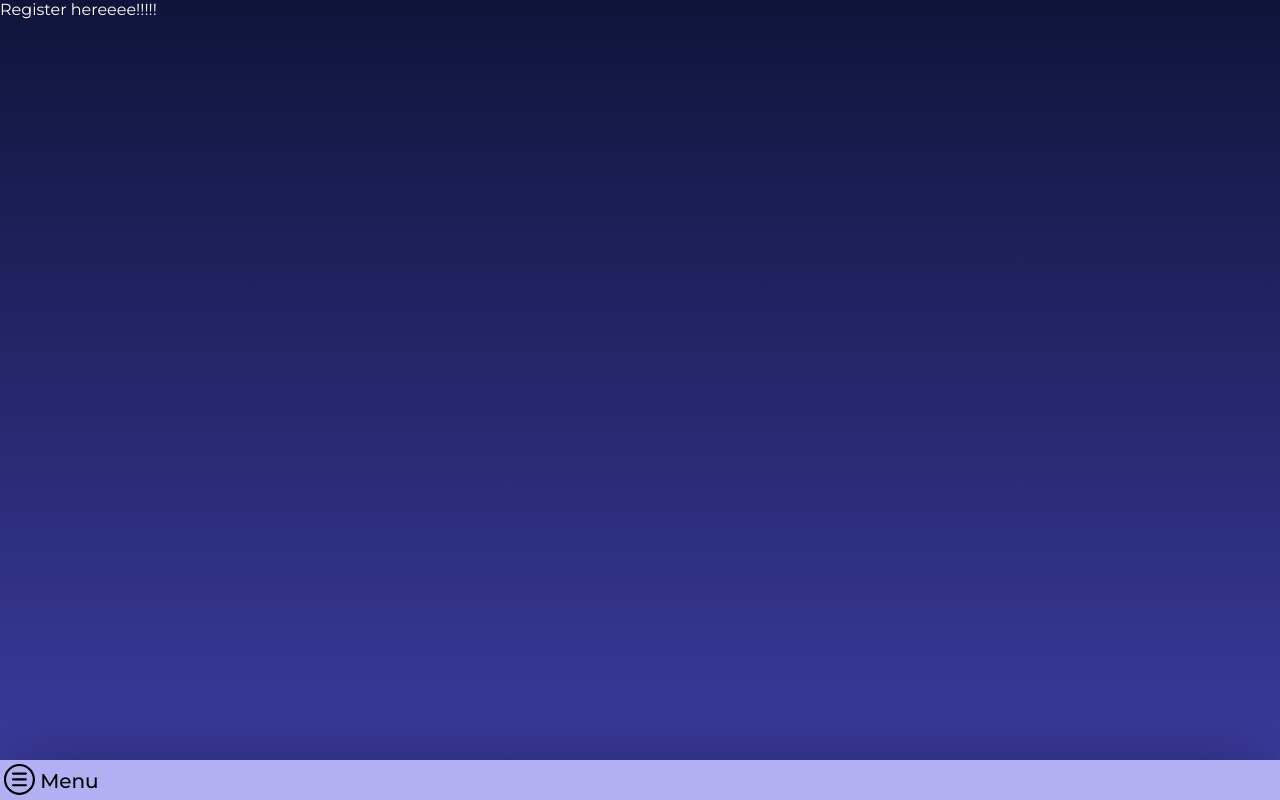
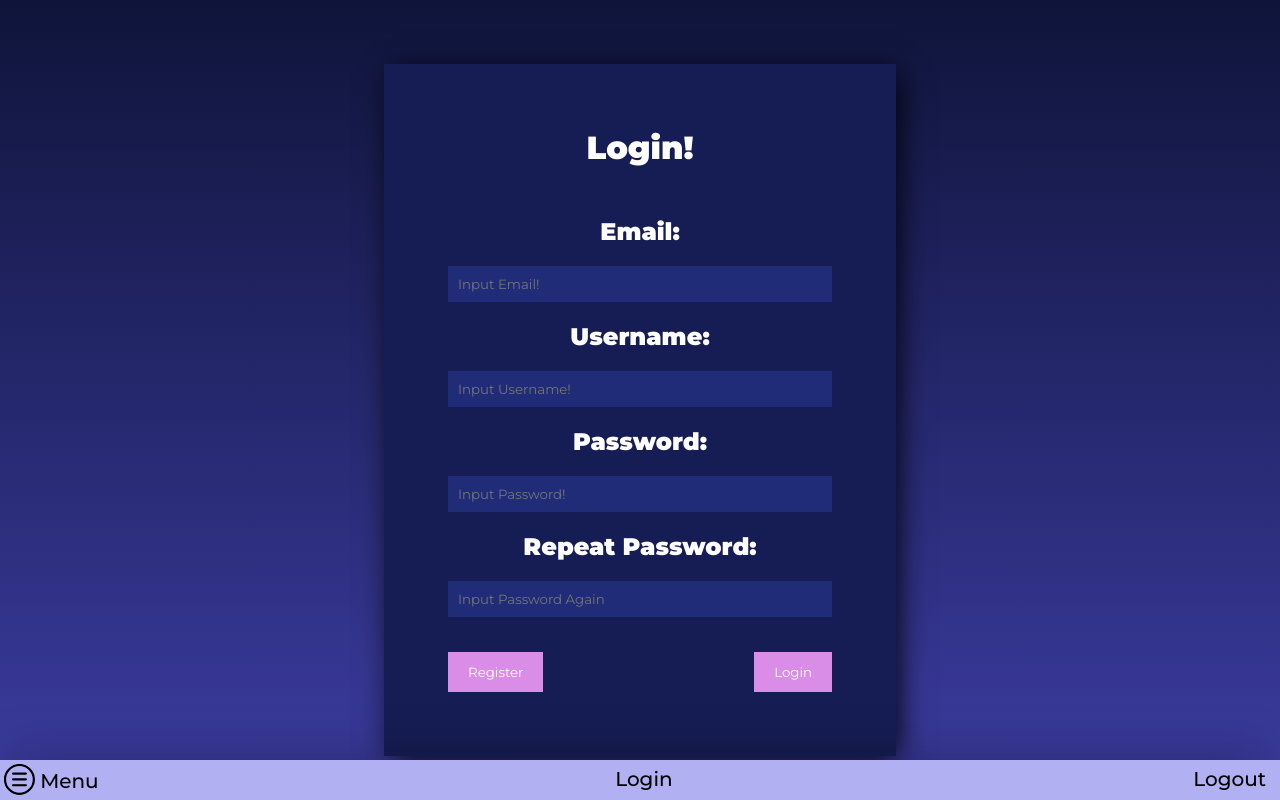
Before and after one commit to FrederikBRoth/RevampedWebsite, a React (Create React App) app: page /register in a window 1280 px wide. Built offline with nearby package versions, Linux system fonts and the light colour scheme.

Commit message:
Created Login Page

```diff
--- a/package.json
+++ b/package.json
@@ -15,7 +15,8 @@
 		"start": "PORT=3001 react-scripts start",
 		"build": "react-scripts build",
 		"test": "react-scripts test",
-		"eject": "react-scripts eject"
+		"eject": "react-scripts eject",
+		"deploy": "react-scripts build && scp -r ./build/* frederik@federicoshytte.dk:/var/www/federicoshytte.dk/html"
 	},
 	"eslintConfig": {
 		"extends": "react-app"
--- a/public/MainStyle.css
+++ b/public/MainStyle.css
@@ -15,3 +15,32 @@ body {
 		rgb(60, 60, 161) 100%
 	);
 }
+
+/*
+Title CSS
+*/
+.websitetitle {
+	grid-area: title;
+	background-image: url(./assets/clipbackground.png);
+	width: 100%;
+	background-size: cover;
+}
+
+.websitetitle .title {
+	position: inherit;
+	margin-top: 36vh;
+	font-size: 50px;
+	text-align: center;
+	font-weight: 900;
+	background-color: rgb(22, 29, 84);
+}
+
+.textclip {
+	/* what will show through the text
+        ~ or ~
+       what will be the background of that element */
+	position: relative;
+	background: url(./assets/clipbackground.png);
+	-webkit-text-fill-color: transparent;
+	-webkit-background-clip: text;
+	background-clip: text;
--- a/src/App.js
+++ b/src/App.js
@@ -13,7 +13,15 @@ import LoginPage from "./pages/LoginPage";
 import RegistrationPage from "./pages/RegistrationPage";
 
 function App() {
-	const [loggedIn, setLoggedIn] = useState();
+	const [user, setUser] = useState({ username: null, loggedIn: false });
+
+	function checkloggedIn() {
+		if (user !== undefined && user.loggedIn === true) {
+			return true;
+		} else {
+			return false;
+		}
+	}
 	return (
 		<div>
 			<Router>
@@ -21,24 +29,24 @@ function App() {
 					<Route
 						exact
 						path="/"
-						render={props => <MainPage {...props} loggedIn={loggedIn} />}
+						render={props => <MainPage {...props} user={user} />}
 					/>
 					<Route
 						exact
 						path="/answerquestion/"
-						render={props => <AnswerPage {...props} loggedIn={loggedIn} />}
+						render={props => <AnswerPage {...props} user={user} />}
 					/>
 					<Route
 						exact
 						path="/login/"
-						render={props => <LoginPage {...props} loggedIn={loggedIn} />}
+						render={props => (
+							<LoginPage {...props} user={user} setUser={setUser} />
+						)}
 					/>
 					<Route
 						exact
 						path="/register/"
-						render={props => (
-							<RegistrationPage {...props} loggedIn={loggedIn} />
-						)}
+						render={props => <RegistrationPage {...props} user={user} />}
 					/>
 					<Route
 						path="/404"
@@ -52,7 +60,7 @@ function App() {
 					/>
 					<Redirect to="/404" />
 				</Switch>
-				<Footer />
+				<Footer user={user} setUser={setUser} checkloggedIn={checkloggedIn} />
 			</Router>
 		</div>
 	);
--- a/src/components/Footer.js
+++ b/src/components/Footer.js
@@ -1,6 +1,7 @@
 import React, { useState } from "react";
 import Navbar from "./Navbar";
 import "../stylesheets/FooterStyle.css";
+import { userInfo } from "os";
 // import styled, { keyframes } from "styled-components";
 // import { fadeIn} from "react-animations";
 
@@ -9,7 +10,7 @@ import "../stylesheets/FooterStyle.css";
 // const FadeinUpAni = styled.div`
 // 	animation: 0.5s ${fadeInUpAni};
 // `;
-function Footer() {
+function Footer(props) {
 	const [navbarOpen, setNavbarOpen] = useState(false);
 
 	function handleClick() {
@@ -22,6 +23,7 @@ function Footer() {
 		<div>
 			<Navbar handleClick={handleClick} />
 			<footer>
+				<div className="footer-left">
 					<svg
 						className="nav-icon"
 						onClick={handleClick}
@@ -31,6 +33,14 @@ function Footer() {
 						<path d="m 28.944882,0.94488192 c -15.439,0 -28.00000008,12.56100008 -28.00000008,28.00000008 0,15.439 12.56100008,28 28.00000008,28 15.439,0 28,-12.561 28,-28 0,-15.439 -12.561,-28.00000008 -28,-28.00000008 z m 0,54.00000008 c -14.337,0 -26.0000001,-11.664 -26.0000001,-26 0,-14.336 11.6630001,-26.0000001 26.0000001,-26.0000001 14.337,0 26,11.6640001 26,26.0000001 0,14.336 -11.663,26 -26,26 z m 12,-38 h -24 c -0.553,0 -1,0.448 -1,1 0,0.552 0.447,1 1,1 h 24 c 0.553,0 1,-0.448 1,-1 0,-0.552 -0.447,-1 -1,-1 z m 0,11 h -24 c -0.553,0 -1,0.448 -1,1 0,0.552 0.447,1 1,1 h 24 c 0.553,0 1,-0.448 1,-1 0,-0.552 -0.447,-1 -1,-1 z m 0,11 h -24 c -0.553,0 -1,0.448 -1,1 0,0.552 0.447,1 1,1 h 24 c 0.553,0 1,-0.448 1,-1 0,-0.552 -0.447,-1 -1,-1 z" />
 					</svg>
 					<label>Menu</label>
+				</div>
+				{}
+				<div className="footer-right">
+					<label>Login</label>
+				</div>
+				<div className="footer-right">
+					<label>Logout</label>
+				</div>
 			</footer>
 		</div>
 	);
--- a/src/pages/LoginPage.js
+++ b/src/pages/LoginPage.js
@@ -1,11 +1,70 @@
-import React from "react";
-
+import React, { useState } from "react";
+import { Login } from "../apiCaller";
+import { Link, Redirect } from "react-router-dom";
 import "../stylesheets/LoginRegisterStyle.css";
 
-function LoginPage() {
+function LoginPage(props) {
+	const [username, setUsername] = useState("");
+	const [password, setPassword] = useState("");
+	const [errorMessage, setErrorMessage] = useState("");
+
+	function handleChange(event) {
+		const { value, name } = event.target;
+		if (name === "username") {
+			setUsername(value);
+		} else {
+			setPassword(value);
+		}
+	}
+
+	async function handleLogin(event) {
+		event.preventDefault();
+		try {
+			const data = await Login(username, password);
+			props.setUser(data);
+		} catch (error) {
+			setErrorMessage(error.message);
+		}
+	}
+
+	if (props.user !== undefined && props.user.loggedIn === true) {
+		return <Redirect to="/" />;
+	}
 	return (
 		<div className="login-register-container">
-			<div className="login-register-form"></div>
+			<div className="login-register-form">
+				<h1>Login!</h1>
+				<div className="login-register-inputs">
+					<form onSubmit={handleLogin}>
+						<h2>Username:</h2>
+						<input
+							type="text"
+							name="username"
+							placeholder="Input Username!"
+							value={username}
+							onChange={handleChange}
+						/>
+						<h2>Password:</h2>
+						<input
+							type="password"
+							name="password"
+							placeholder="Input Password!"
+							value={password}
+							onChange={handleChange}
+						/>
+						<button name="submit" hidden={true} />
+					</form>
+					<div className="login-register-buttons">
+						<button name="login" onClick={handleLogin}>
+							Login
+						</button>
+						<label>{errorMessage}</label>
+						<Link to="/register">
+							<button name="login">Register</button>
+						</Link>
+					</div>
+				</div>
+			</div>
 		</div>
 	);
 }
--- a/src/pages/RegistrationPage.js
+++ b/src/pages/RegistrationPage.js
@@ -1,12 +1,108 @@
-import React from "react";
+import React, { useState } from "react";
+import { Link, Redirect } from "react-router-dom";
+import "../stylesheets/LoginRegisterStyle.css";
+import { Register } from "../apiCaller";
+function RegistrationPage() {
+	const [username, setUsername] = useState("");
+	const [email, setEmail] = useState("");
+	const [password, setPassword] = useState("");
+	const [repeatPassword, setRepeatPassword] = useState("");
+	const [errorMessage, setErrorMessage] = useState("");
 
-function RegistrationPage() {
+	function handleChange(event) {
+		const { name, value } = event.target;
+		switch (name) {
+			case "username":
+				setUsername(value);
+				break;
+			case "email":
+				setEmail(value);
+				break;
+			case "password":
+				setPassword(value);
+				break;
+			case "repeatPassword":
+				setRepeatPassword(value);
+				break;
+			default:
+		}
+	}
+
+	function samePassword() {
+		if (password === repeatPassword) {
+			return true;
+		} else {
+			return false;
+		}
+	}
+
+	async function handleRegister(event) {
+		if (samePassword()) {
+			try {
+				event.preventDefault();
+				const data = await Register(username, password, email);
+			} catch (error) {
+				setErrorMessage(error.message);
+			}
+		}
+	}
+
 	return (
-		<main>
-			<div className="awd">
-				<p>Register hereeee!!!!!</p>
+		<div className="login-register-container">
+			<div className="login-register-form">
+				<h1>Login!</h1>
+				<div className="login-register-inputs">
+					<form onSubmit={handleRegister}>
+						<h2>Email:</h2>
+						<input
+							type="email"
+							name="email"
+							placeholder="Input Email!"
+							value={email}
+							onChange={handleChange}
+						/>
+						<h2>Username:</h2>
+						<input
+							type="text"
+							name="username"
+							placeholder="Input Username!"
+							value={username}
+							onChange={handleChange}
+						/>
+						<h2>Password:</h2>
+						<input
+							type="password"
+							name="password"
+							placeholder="Input Password!"
+							value={password}
+							onChange={handleChange}
+						/>
+						<h2>Repeat Password:</h2>
+						<input
+							type="password"
+							name="repeatPassword"
+							placeholder="Input Password Again"
+							value={repeatPassword}
+							onChange={handleChange}
+						/>
+
+						<button name="submit" hidden={true} />
+					</form>
+					<div className="login-register-buttons">
+						<button name="login" onClick={handleRegister}>
+							Register
+						</button>
+						<label>
+							{samePassword() ? errorMessage : "Passwords dont match!"}
+						</label>
+
+						<Link to="/login">
+							<button name="login">Login</button>
+						</Link>
+					</div>
+				</div>
 			</div>
-		</main>
+		</div>
 	);
 }
 export default RegistrationPage;
--- a/src/stylesheets/FooterStyle.css
+++ b/src/stylesheets/FooterStyle.css
@@ -11,20 +11,42 @@ footer {
 	-moz-box-shadow: -1px 1px 56px -11px rgba(0, 0, 0, 0.75);
 	box-shadow: -1px 1px 56px -11px rgba(0, 0, 0, 0.75);
 	padding: 4px;
+	display: flex;
+	justify-content: space-between;
 }
 
-footer svg {
+.footer-left {
+	height: 100%;
+}
+
+.footer-left svg {
 	position: relative;
 	height: 100%;
 }
 
-footer label {
+.footer-left label {
 	height: 40px;
 	margin-left: 10px;
 	vertical-align: middle;
 	display: inline-block;
 	color: black;
 	transform: translate(-10%, -8%);
+	font-weight: 500;
+	font-size: 20px;
+}
+
+.footer-right {
+	height: 100%;
+}
+
+.footer-right label {
+	height: 40px;
+	margin-right: 10px;
+	margin-top: 3px;
+	vertical-align: middle;
+	display: inline-block;
+	color: black;
+
 	font-weight: 500;
 	font-size: 20px;
 }
--- a/src/stylesheets/LoginRegisterStyle.css
+++ b/src/stylesheets/LoginRegisterStyle.css
@@ -1,4 +1,55 @@
-.login-register {
+.login-register-container {
+	position: inherit;
 	height: 100%;
-	background-color: black;
+	text-align: center;
+	padding-top: 5%;
 }
+
+.login-register-form {
+	display: inline-block;
+	height: 100%;
+	width: 40%;
+	padding: 10px;
+	overflow: auto;
+	background-color: rgb(22, 29, 84);
+	-webkit-box-shadow: 5px 5px 29px -4px #000000;
+	box-shadow: 5px 5px 29px -4px #000000;
+	padding: 5% 0 5% 0;
+}
+
+.login-register-inputs {
+	position: inherit;
+	align-items: center;
+	padding-top: 50px;
+}
+
+.login-register-inputs input {
+	display: inline-block;
+	width: 75%;
+	border: 0;
+	margin: 20px 10px 20px 10px;
+	padding: 10px;
+	background-color: rgb(33, 44, 121);
+}
+
+.login-register-buttons {
+	display: flex;
+	margin: 15px 12.5% 0% 12.5%;
+	justify-content: space-between;
+}
+
+.login-register-buttons label {
+	width: 50%;
+}
+
+.login-register-buttons button {
+	padding: 10px 20px 10px 20px;
+	border: 0;
+	height: 5vh;
+	background-color: #d98de7;
+	transition: background-color 0.2s;
+}
+
+.login-register-buttons button:hover {
+	background-color: #a569af;
+}
--- a/src/stylesheets/MainpageStyle.css
+++ b/src/stylesheets/MainpageStyle.css
@@ -10,39 +10,9 @@ Grid Setup
 	grid-gap: 5px;
 }
 
-/*
-Title CSS
-*/
-.websitetitle {
-	grid-area: title;
-	background-image: url(./assets/clipbackground.png);
-	width: 100%;
-	background-size: cover;
-}
-
-.websitetitle .title {
-	position: inherit;
-	margin-top: 36vh;
-	font-size: 50px;
-	text-align: center;
-	font-weight: 900;
-	background-color: rgb(22, 29, 84);
-}
-
-.textclip {
-	/* what will show through the text
-        ~ or ~
-       what will be the background of that element */
-	position: relative;
-	background: url(./assets/clipbackground.png);
-	-webkit-text-fill-color: transparent;
-	-webkit-background-clip: text;
-	background-clip: text;
-
-	/* fallback text color
+/* fallback text color
         ~ or ~
        the actual color of text, so it better work on the background */
-}
 
 /*
 Question and Answers CSS
```
Also changed, not shown: src/apiCaller.js (+38 -1 lines), public/assets/clipbackground.png (added). Lines whose indentation alone changed are shown as unchanged.
